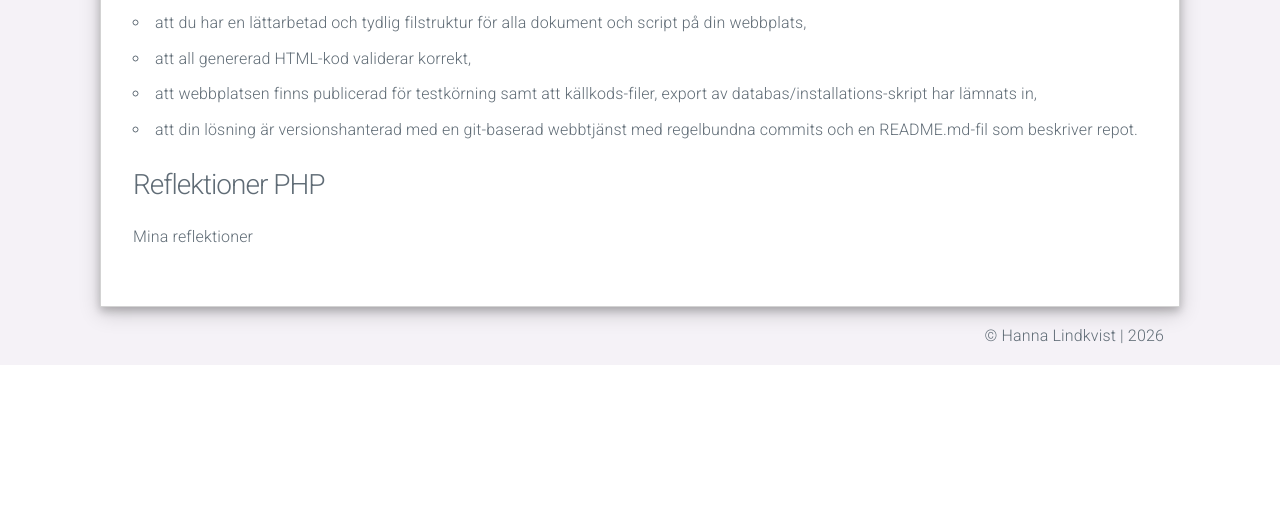
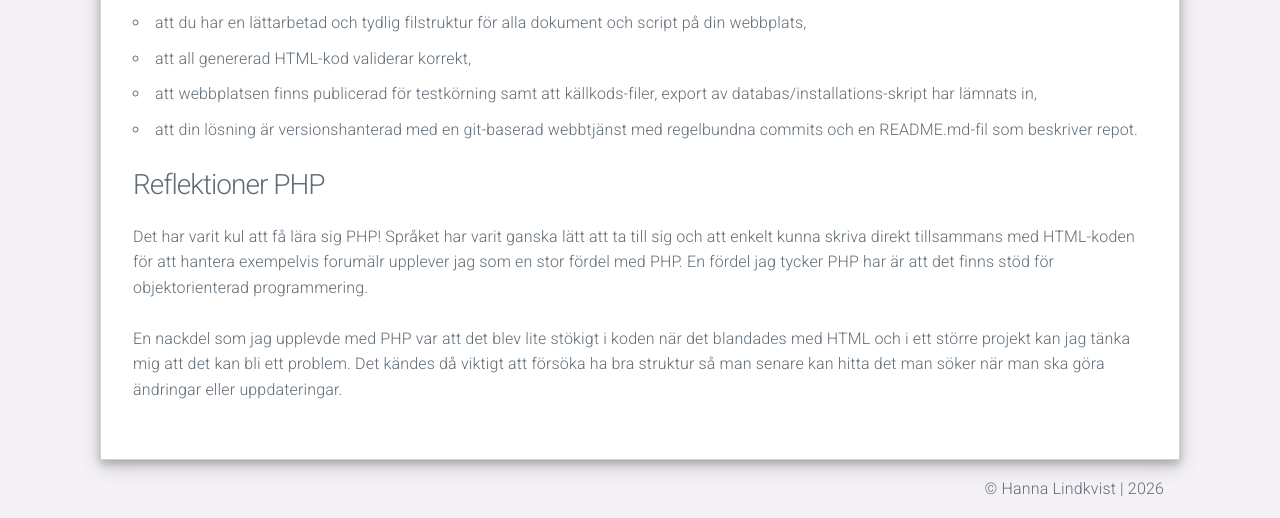
Before and after one commit to Safe-Pizza/dt209g_lab2, a PHP site: page / in a window 1280 px wide. Shown: the part 985-1503 px from the top of the page. Before the commit the page ends 1350 px from the top, so only its background shows below. Run offline with PHP 8.4, Linux system fonts and the light colour scheme.

Commit message:
skriver innehåll index

```diff
--- a/index.php
+++ b/index.php
@@ -33,7 +33,8 @@ include("includes/mainnav.php");
 </ul>
 
 <h3>Reflektioner PHP</h3>
-<p>Mina reflektioner</p>
+<p>Det har varit kul att få lära sig PHP! Språket har varit ganska lätt att ta till sig och att enkelt kunna skriva direkt tillsammans med HTML-koden för att hantera exempelvis forumälr upplever jag som en stor fördel med PHP. En fördel jag tycker PHP har är att det finns stöd för objektorienterad programmering.</p>
+<p>En nackdel som jag upplevde med PHP var att det blev lite stökigt i koden när det blandades med HTML och i ett större projekt kan jag tänka mig att det kan bli ett problem. Det kändes då viktigt att försöka ha bra struktur så man senare kan hitta det man söker när man ska göra ändringar eller uppdateringar.</p>
 
 <?php
 include("includes/footer.php");
```
